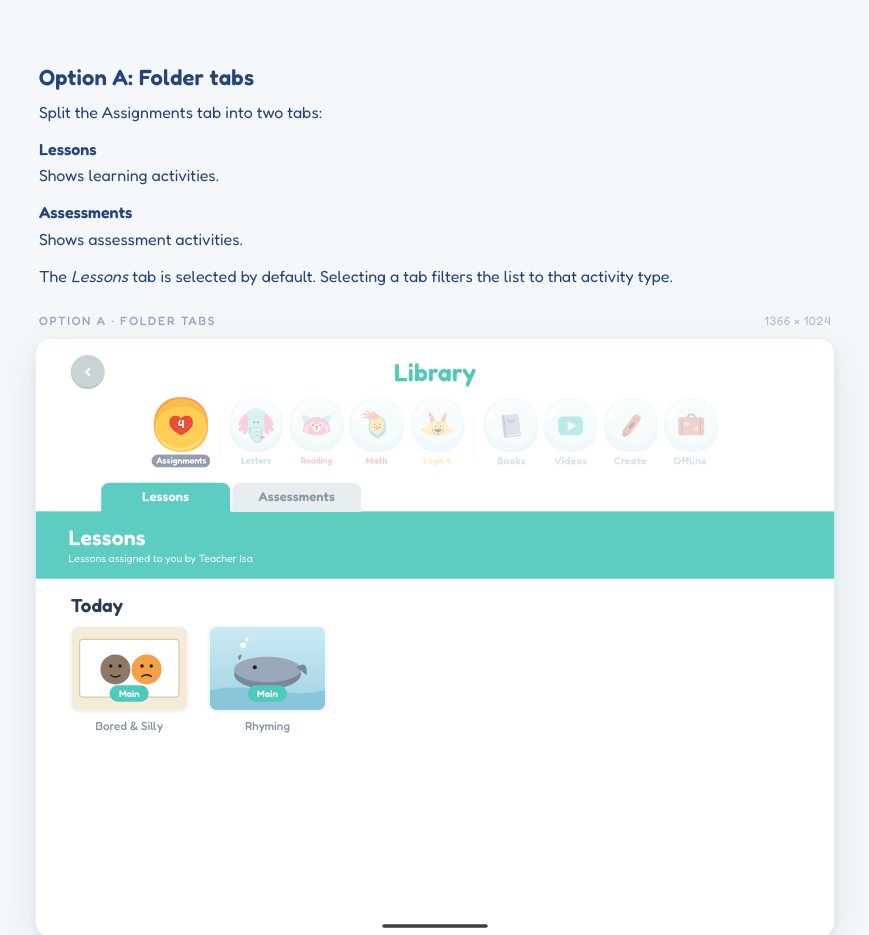
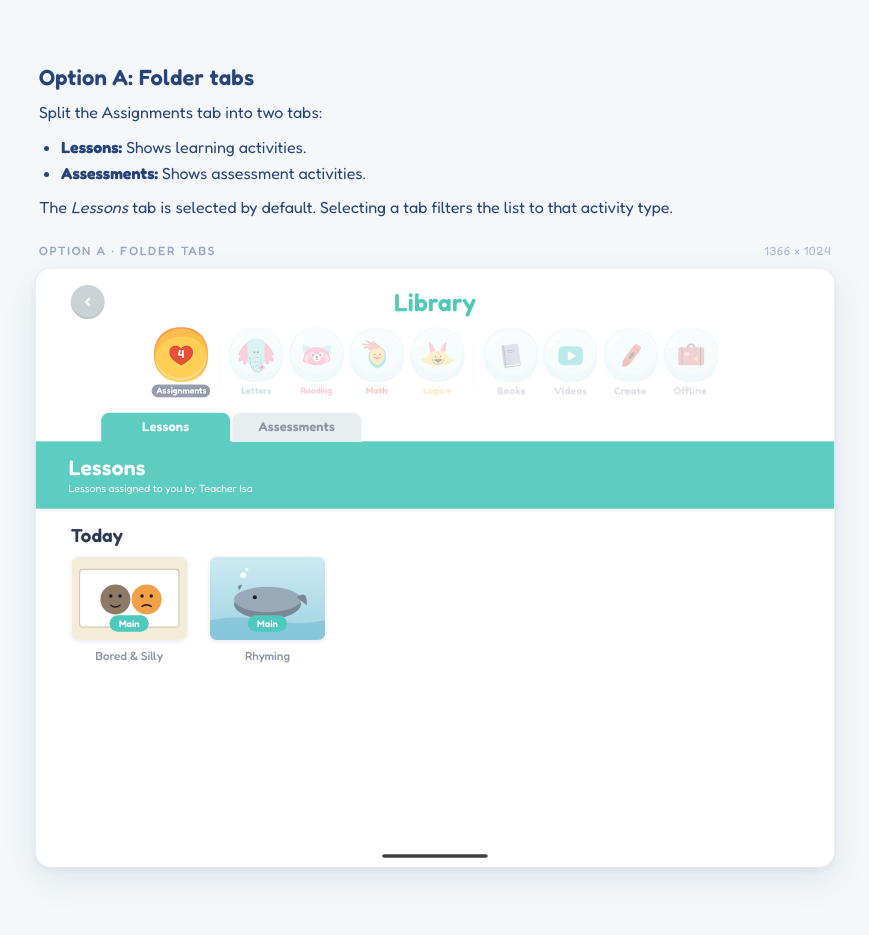
Before and after one commit to isabelandradem/designs, a plain HTML site: page AssignmentTab/index.html in a window 1280 px wide. Shown: the part 1240-2175 px from the top of the page, without its empty margins (205-1074 px from the left). Drawn offline with Linux system fonts and the light colour scheme.

Commit message:
Option A: tighten intro layout (bullet list instead of definition list)
Co-authored-by: Cursor <cursoragent@cursor.com>

```diff
--- a/AssignmentTab/index.html
+++ b/AssignmentTab/index.html
@@ -149,19 +149,17 @@
       color: inherit;
     }
     .option-intro p:last-child { margin-bottom: 0; }
-    .option-intro dl {
-      margin: 12px 0;
-    }
-    .option-intro dt {
-      font-weight: 600;
-      color: var(--text-primary);
-      margin-top: 12px;
-    }
-    .option-intro dt:first-child { margin-top: 0; }
-    .option-intro dd {
-      margin: 2px 0 0;
-      color: var(--text-secondary);
-    }
+    /* Tight inline bullet list used inside .option-intro (e.g. Option A) */
+    .option-intro .option-bullets {
+      margin: 6px 0 10px;
+      padding-left: 22px;
+      list-style: disc;
+    }
+    .option-intro .option-bullets li {
+      margin: 2px 0;
+      line-height: 1.5;
+    }
+    .option-intro .option-bullets strong { color: var(--text-primary); }
 
     /* Sub-options (e.g. Option A.1, A.2). Tighter top spacing + smaller
        headline + a subtle left rail to communicate "child of the option
@@ -968,12 +966,10 @@
     <h2 class="option-title">Option A: Folder tabs</h2>
     <div class="option-intro">
       <p>Split the Assignments tab into two tabs:</p>
-      <dl>
-        <dt>Lessons</dt>
-        <dd>Shows learning activities.</dd>
-        <dt>Assessments</dt>
-        <dd>Shows assessment activities.</dd>
-      </dl>
+      <ul class="option-bullets">
+        <li><strong>Lessons:</strong> Shows learning activities.</li>
+        <li><strong>Assessments:</strong> Shows assessment activities.</li>
+      </ul>
       <p>The <em>Lessons</em> tab is selected by default. Selecting a tab filters the list to that activity type.</p>
     </div>
   </section>
```
